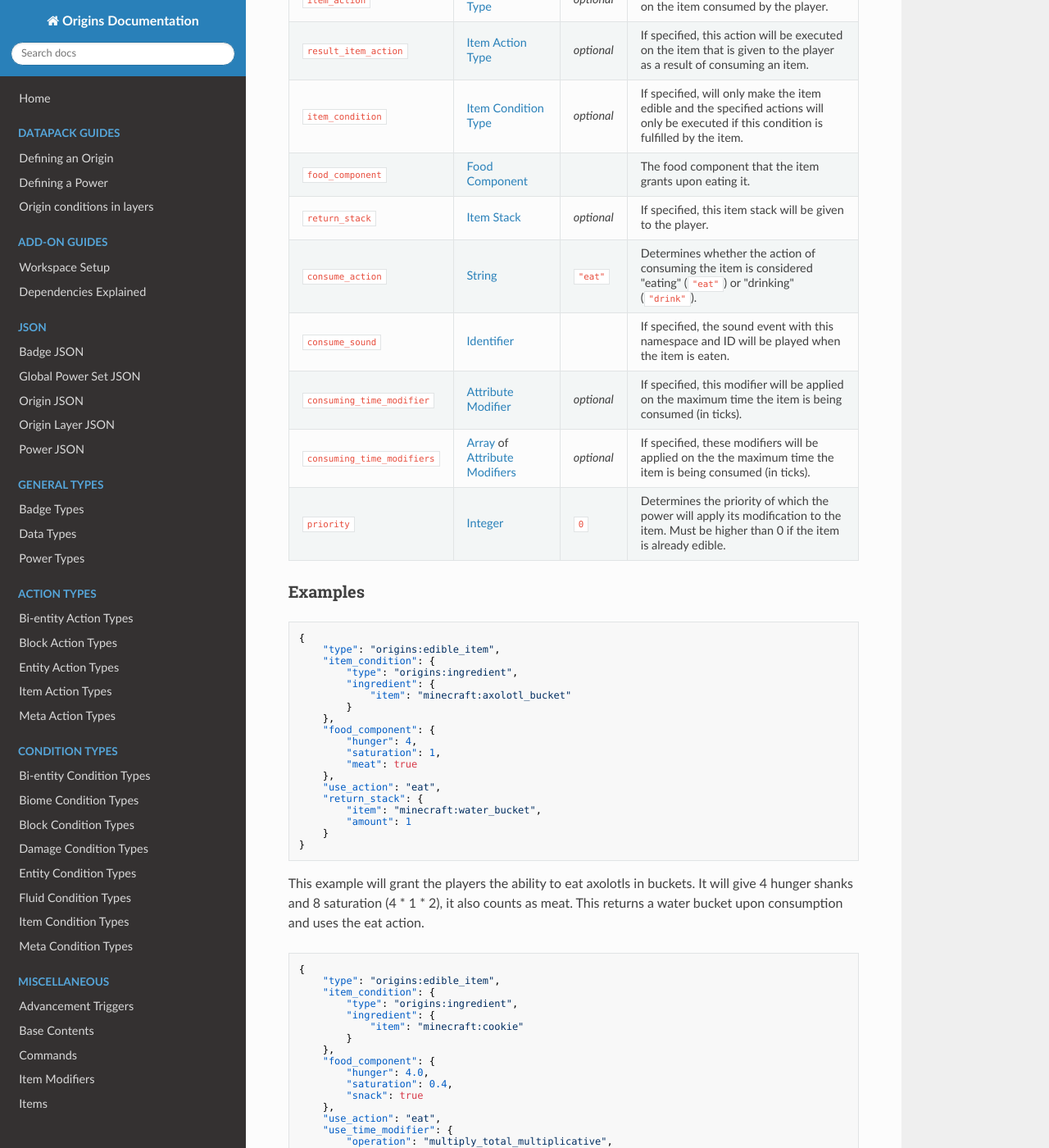
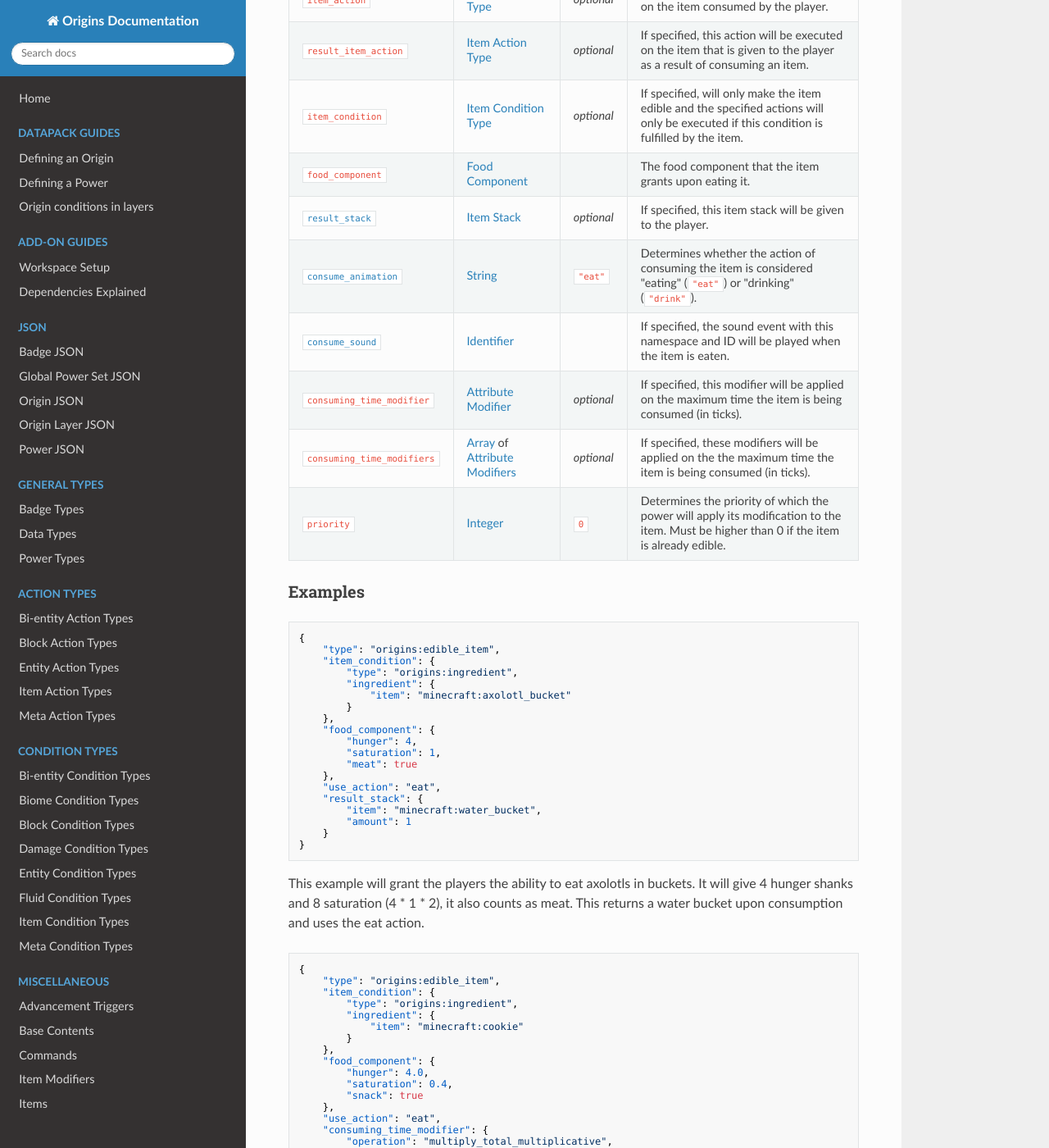
Before and after one commit to apace100/origins-docs, an MkDocs documentation site: the page built from docs/types/power_types/edible_item.md, in a window 1280 px wide and 1400 px high, scrolled down 470 px. Shown: the whole window at 82% size. Built offline with MkDocs 1.6.1, drawn with Linux system fonts in a browser that asks for light colours; nearby versions of some CDN libraries.

Commit message:
Updated `edible_item` (Power type) + Added the aliases for some fields * Fixed typo in the 2nd example

```diff
--- a/docs/types/power_types/edible_item.md
+++ b/docs/types/power_types/edible_item.md
@@ -20,9 +20,9 @@ Field | Type | Default | Description
 `result_item_action` | [Item Action Type](../item_action_types.md) | _optional_ | If specified, this action will be executed on the item that is given to the player as a result of consuming an item.
 `item_condition` | [Item Condition Type](../item_condition_types.md) | _optional_ | If specified, will only make the item edible and the specified actions will only be executed if this condition is fulfilled by the item.
 `food_component`| [Food Component](../data_types/food_component.md) |  | The food component that the item grants upon eating it.
-`return_stack`| [Item Stack](../data_types/item_stack.md) | _optional_ | If specified, this item stack will be given to the player.
-`consume_action` | [String](../data_types/string.md) | `"eat"` | Determines whether the action of consuming the item is considered "eating" (`"eat"`) or "drinking" (`"drink"`).
-`consume_sound` | [Identifier](../data_types/identifier.md) |  | If specified, the sound event with this namespace and ID will be played when the item is eaten.
+[`result_stack`](## "Aliases: return_stack") | [Item Stack](../data_types/item_stack.md) | _optional_ | If specified, this item stack will be given to the player.
+[`consume_animation`](## "Aliases: use_action") | [String](../data_types/string.md) | `"eat"` | Determines whether the action of consuming the item is considered "eating" (`"eat"`) or "drinking" (`"drink"`).
+[`consume_sound`](## "Aliases: sound") | [Identifier](../data_types/identifier.md) |  | If specified, the sound event with this namespace and ID will be played when the item is eaten.
 `consuming_time_modifier` | [Attribute Modifier](../data_types/attribute_modifier.md) | *optional* | If specified, this modifier will be applied on the maximum time the item is being consumed (in ticks).
 `consuming_time_modifiers` | [Array](../data_types/array.md) of [Attribute Modifiers](../data_types/attribute_modifier.md) | *optional* | If specified, these modifiers will be applied on the the maximum time the item is being consumed (in ticks).
 `priority` | [Integer](../data_types/integer.md) | `0` | Determines the priority of which the power will apply its modification to the item. Must be higher than 0 if the item is already edible.
@@ -45,7 +45,7 @@ Field | Type | Default | Description
         "meat": true
     },
     "use_action": "eat",
-    "return_stack": {
+    "result_stack": {
         "item": "minecraft:water_bucket",
         "amount": 1
     }
@@ -71,7 +71,7 @@ This example will grant the players the ability to eat axolotls in buckets. It w
         "snack": true
     },
     "use_action": "eat",
-    "use_time_modifier": {
+    "consuming_time_modifier": {
         "operation": "multiply_total_multiplicative",
         "value": 2
     },
```
